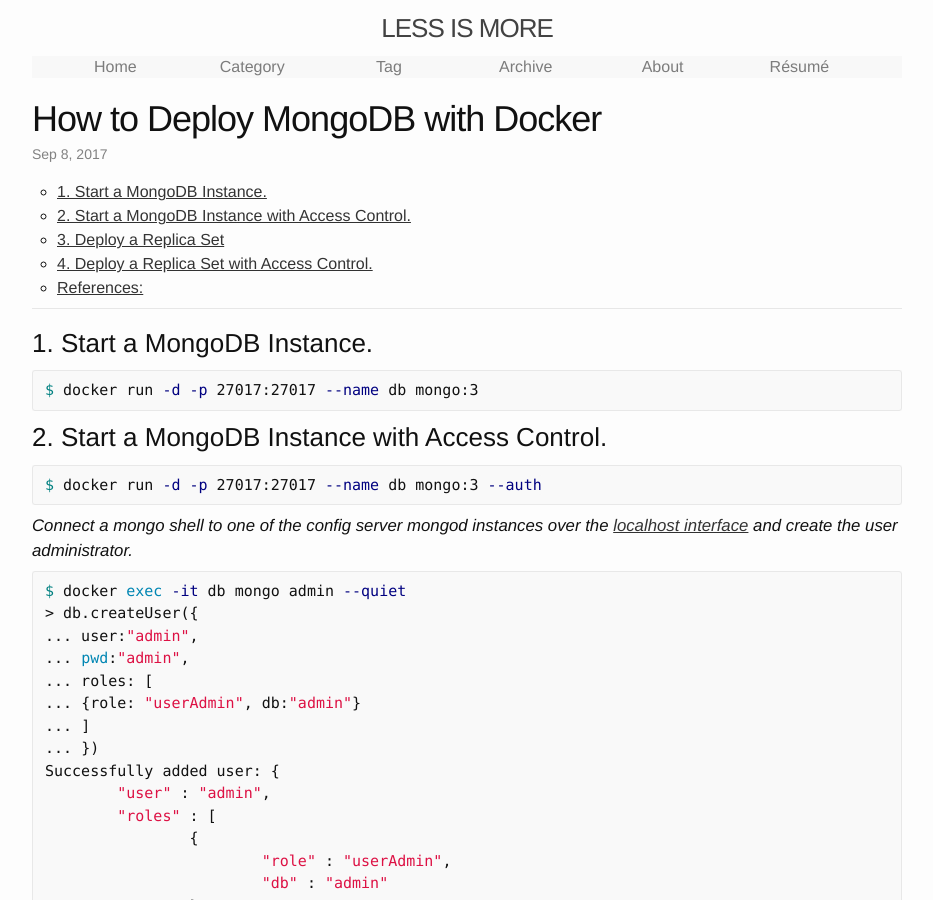
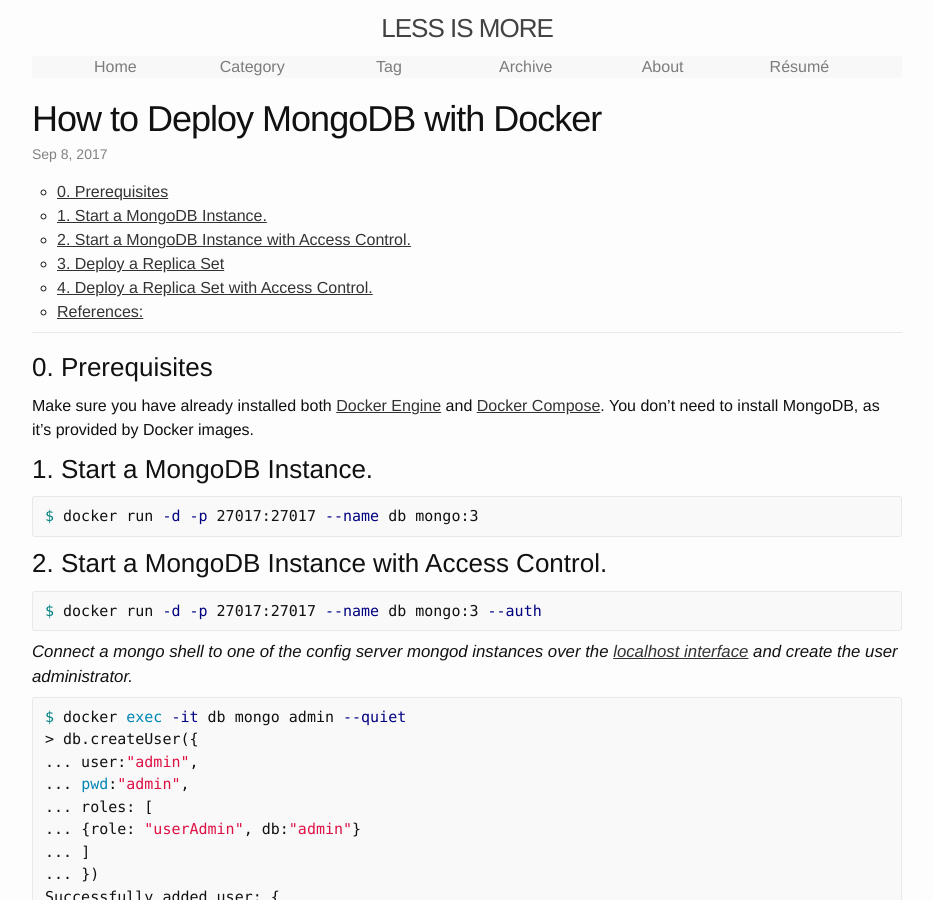
Before and after one commit to ousiax/ousiax.github.io, a Jekyll site: the page built from _posts/2017-09-08-how-to-deploy-mongodb-with-docker.md, in a window 1280 px wide and 900 px high. Shown: the whole window, without its empty margins (173-1106 px from the left). Built offline with Jekyll 4.4.1, drawn with Linux system fonts in a browser that asks for light colours.

Commit message:
Update 2017-09-08-how-to-deploy-mongodb-with-docker.md

```diff
--- a/_posts/2017-09-08-how-to-deploy-mongodb-with-docker.md
+++ b/_posts/2017-09-08-how-to-deploy-mongodb-with-docker.md
@@ -11,6 +11,9 @@
 
 * * *
 
+### 0. Prerequisites
+
+Make sure you have already installed both [Docker Engine](https://docs.docker.com/engine/installation/) and [Docker Compose](https://docs.docker.com/compose/install/). You don’t need to install MongoDB, as it's provided by Docker images.
 
 ### 1. Start a MongoDB Instance.
 
```
